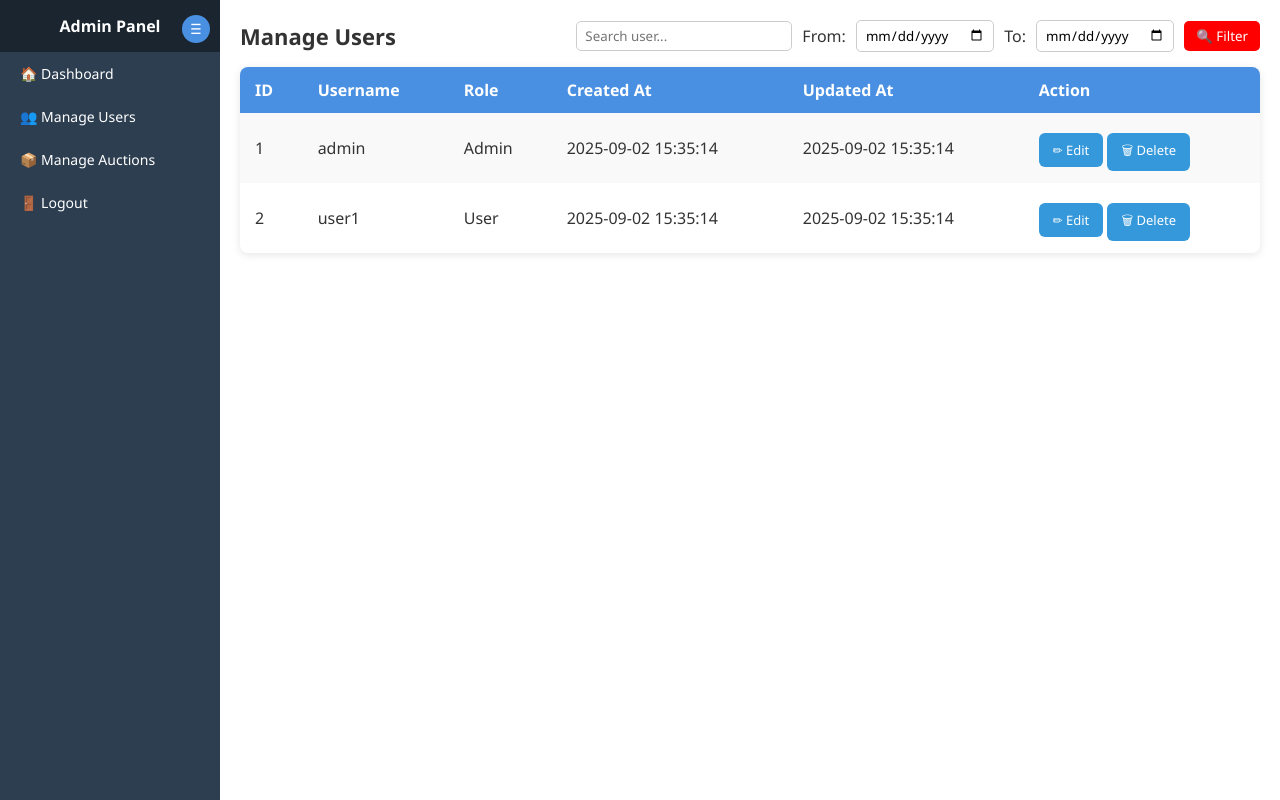
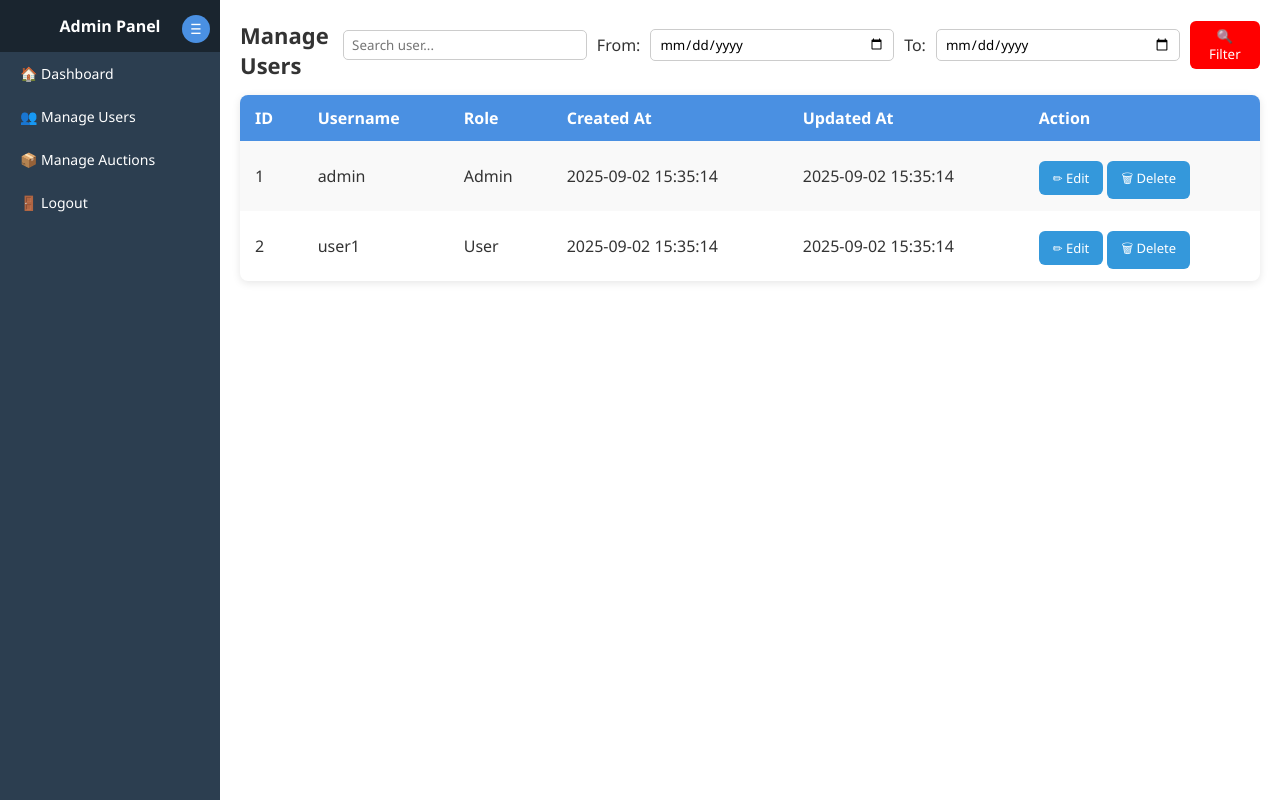
Before and after one commit to RishavLC/demo-project, a PHP site: page /manage_users.php in a window 1280 px wide. Run offline with PHP 8.4, Linux system fonts and the light colour scheme; a user stored in the database is signed in; data comes from the database, SQL or seed files in the repository.

Commit message:
css for search box

```diff
--- a/assets/style.css
+++ b/assets/style.css
@@ -527,3 +527,28 @@ table tr:hover {
   background-color: #3669d8;
   font-weight: bold;
 }
+/* search box */
+.search-form {
+  text-align: right;
+  margin-bottom: 10px;
+}
+
+.search-form input {
+  padding: 6px 10px;
+  border: 1px solid #ccc;
+  border-radius: 6px;
+  width: 250px;
+}
+
+.search-form button {
+  background-color: #3498db;
+  border: none;
+  color: white;
+  padding: 6px 10px;
+  border-radius: 6px;
+  cursor: pointer;
+}
+
+.search-form button:hover {
+  background-color: #2980b9;
+}
```
